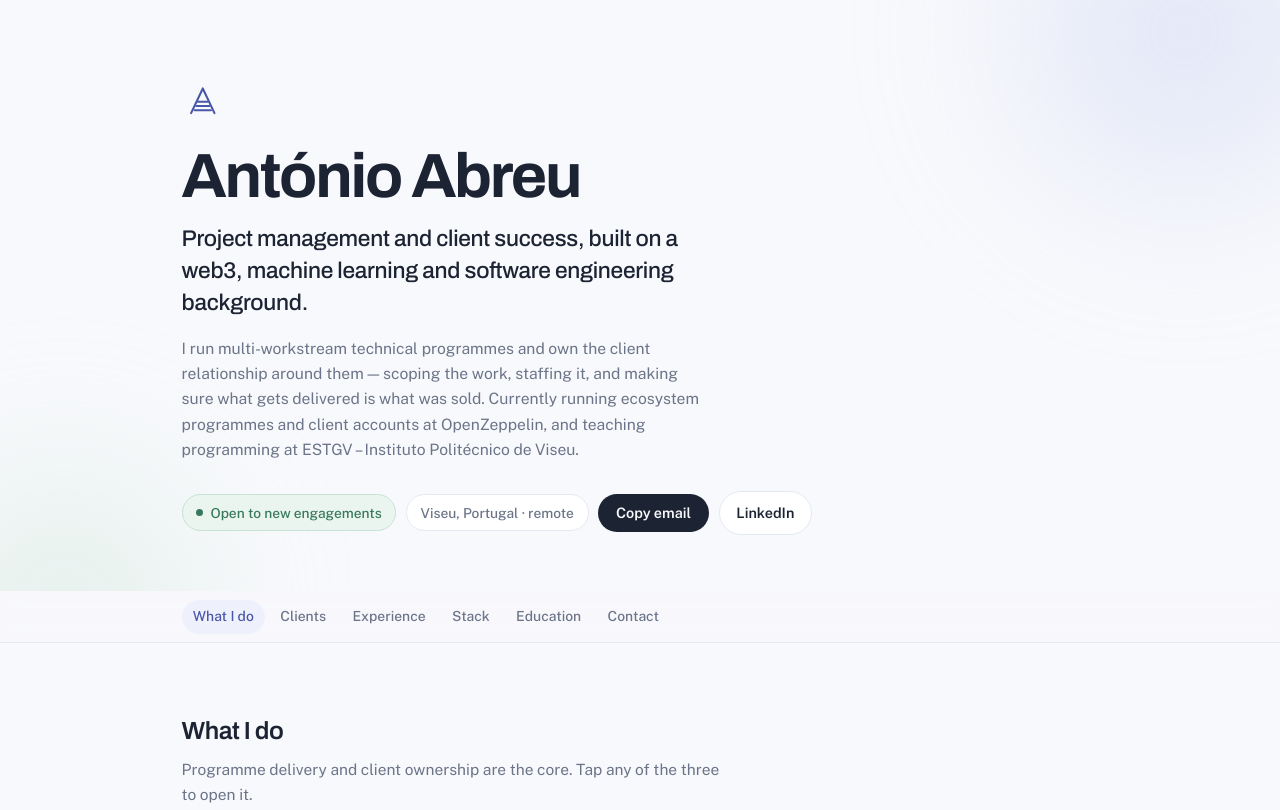
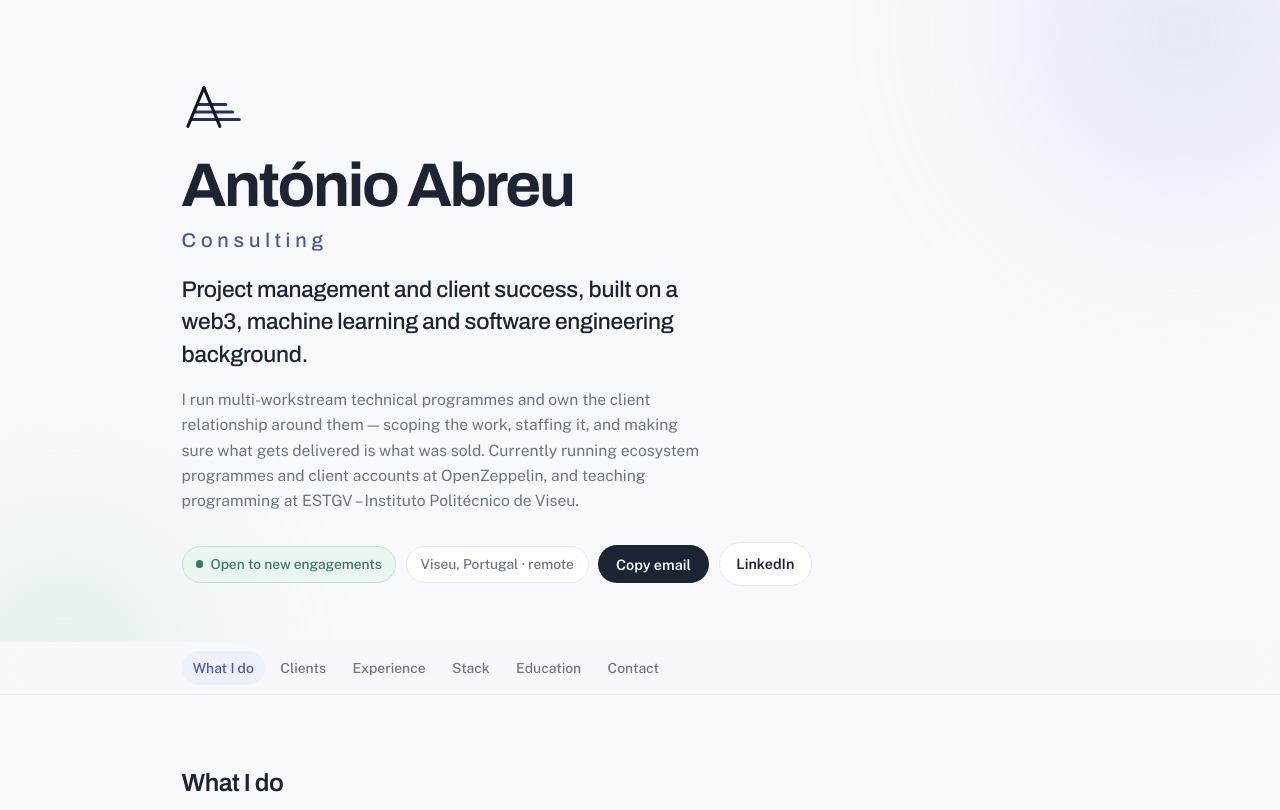
Before and after one commit to antoniojmabreu/antoniojmabreu.github.io, a plain HTML site: page index.html in a window 1280 px wide. Shown: the top 810 px of the page. Drawn offline with nearby package versions, Linux system fonts and the light colour scheme.

Commit message:
Use final source assets: updated index.html and add logo-mark.png
Co-Authored-By: Claude Opus 5 (1M context) <noreply@anthropic.com>

```diff
--- a/index.html
+++ b/index.html
@@ -23,6 +23,8 @@
     --apricot-50:#FDF2E8; --apricot-200:#F6DCC2;--apricot-600:#96622F;
     --lilac-50:#F5F0FB;   --lilac-200:#DED0F0;  --lilac-600:#68509A;
 
+    --mark-ink:#121620;
+    --mark-blue:#253166;
     --accent:var(--indigo-600);
     --radius:14px;
     box-sizing:border-box;
@@ -39,6 +41,7 @@
       --sage-50:#172219;    --sage-200:#2E4636;   --sage-600:#9ED3B4;
       --apricot-50:#241C14; --apricot-200:#4A3722;--apricot-600:#E6BA8A;
       --lilac-50:#1F1A2A;   --lilac-200:#3B3154;  --lilac-600:#C4AEE8;
+      --mark-ink:#E7E9EF;   --mark-blue:#8EA0DE;
     }
   }
   *,*::before,*::after{box-sizing:inherit}
@@ -69,11 +72,18 @@
     background:radial-gradient(circle,var(--sage-200),transparent 68%);opacity:.5;
   }
   .hero .wrap{position:relative;z-index:1}
-  .mark{color:var(--indigo-600);display:block;width:2.6rem;height:2.6rem;margin-bottom:1.5rem}
-  h1{
-    font-family:Archivo,system-ui,sans-serif;font-weight:700;
-    font-size:clamp(2.35rem,8.5vw,3.9rem);line-height:0.98;
-    letter-spacing:-0.035em;margin:0 0 1rem;
+  .mark{display:block;width:4rem;height:3.37rem;margin-bottom:1.4rem}
+  .mark .letter{stroke:var(--mark-ink)}
+  .mark .rails{stroke:var(--mark-blue)}
+  h1{margin:0 0 1.1rem;font-weight:400}
+  h1 .wm{
+    display:block;font-family:Archivo,system-ui,sans-serif;font-weight:700;
+    font-size:clamp(2.3rem,8.4vw,3.85rem);line-height:0.97;letter-spacing:-0.037em;
+  }
+  h1 .wm-sub{
+    display:block;font-family:Archivo,system-ui,sans-serif;font-weight:500;
+    font-size:clamp(.95rem,3.4vw,1.25rem);letter-spacing:.24em;
+    color:var(--indigo-600);margin-top:.5rem;
   }
   .tagline{
     font-family:Archivo,system-ui,sans-serif;font-weight:500;
@@ -280,13 +290,17 @@
 
 <header class="hero">
   <div class="wrap">
-    <svg class="mark rise" viewBox="0 0 64 64" aria-hidden="true">
-      <g fill="none" stroke="currentColor" stroke-width="3.2" stroke-linecap="round" stroke-linejoin="round">
-        <path d="M14 51 L32 13 L50 51"/>
-        <path d="M24.5 33.5 H39.5"/><path d="M22 40 H42"/><path d="M19.5 46.5 H44.5"/>
+    <svg class="mark rise" viewBox="0 0 76 64" aria-hidden="true">
+      <g fill="none" stroke-width="3.6" stroke-linecap="round" stroke-linejoin="round">
+        <g class="rails">
+          <path d="M18.7 29 H52"/><path d="M15.0 38 H60"/><path d="M11.3 47 H68"/>
+        </g>
+        <g class="letter">
+          <path d="M26 9 L7 55"/><path d="M26 9 L45 55"/>
+        </g>
       </g>
     </svg>
-    <h1 class="rise r2">António Abreu</h1>
+    <h1 class="rise r2"><span class="wm">António Abreu</span><span class="wm-sub">Consulting</span></h1>
     <p class="tagline rise r3">Project management and client success, built on a web3, machine learning and software engineering background.</p>
     <p class="tagline-sub rise r4">I run multi-workstream technical programmes and own the client relationship around them — scoping the work, staffing it, and making sure what gets delivered is what was sold. Currently running ecosystem programmes and client accounts at OpenZeppelin, and teaching programming at ESTGV – Instituto Politécnico de Viseu.</p>
     <div class="meta-row rise r5">
@@ -472,7 +486,7 @@
     <div class="contact">
       <h2>Let's talk</h2>
       <p>I take on a small number of clients at a time, on retainer or per engagement, and I am happy to work under your own confidentiality terms.</p>
-      <a class="mail" href="mailto:REPLACE-WITH-YOUR-EMAIL">REPLACE-WITH-YOUR-EMAIL</a>
+      <a class="mail" href="mailto:antoniojmabreu@gmail.com">antoniojmabreu@gmail.com</a>
     </div>
   </div>
 </section>
@@ -481,7 +495,7 @@
 
 <footer>
   <div class="wrap">
-    <span>António Abreu · independent consultant · Viseu, Portugal</span>
+    <span>António Abreu Consulting · independent consultant · Viseu, Portugal</span>
     <a href="https://www.linkedin.com/company/antonio-abreu-consulting">LinkedIn</a>
   </div>
 </footer>
```
Also changed, not shown: logo-mark.png (added).
